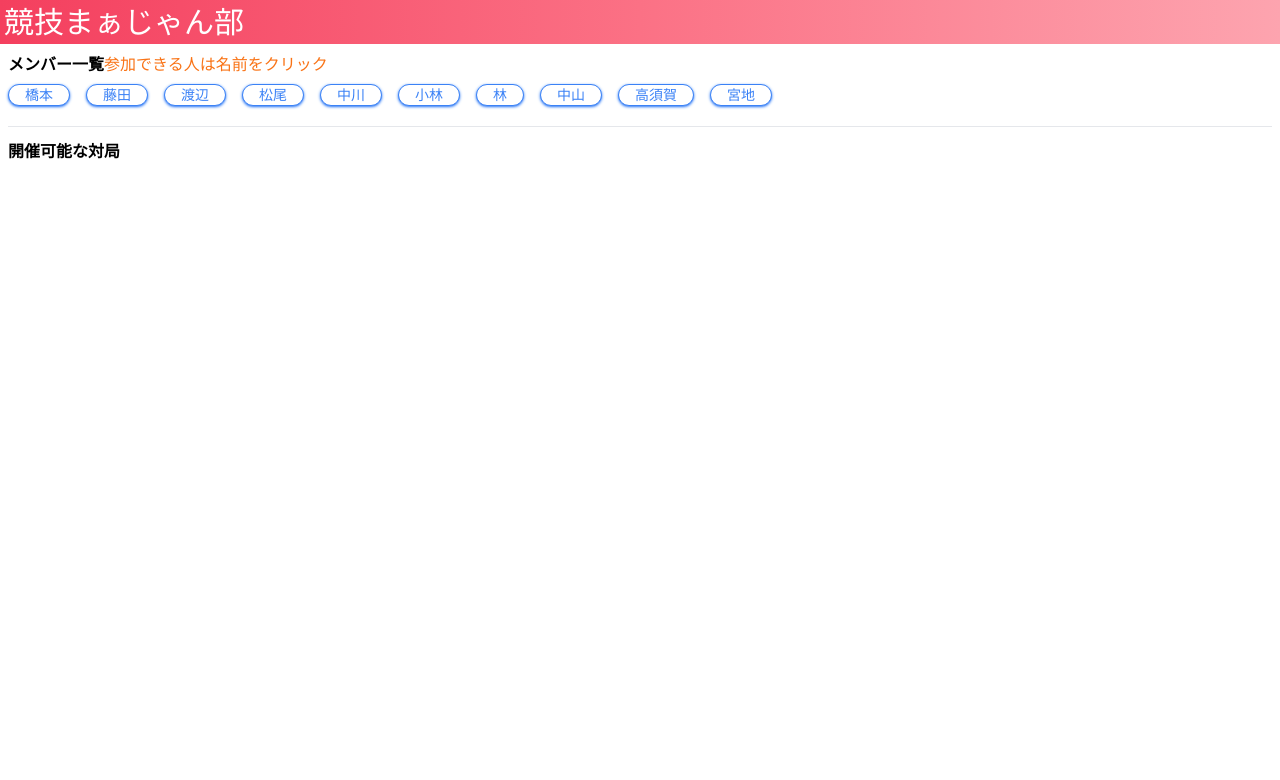
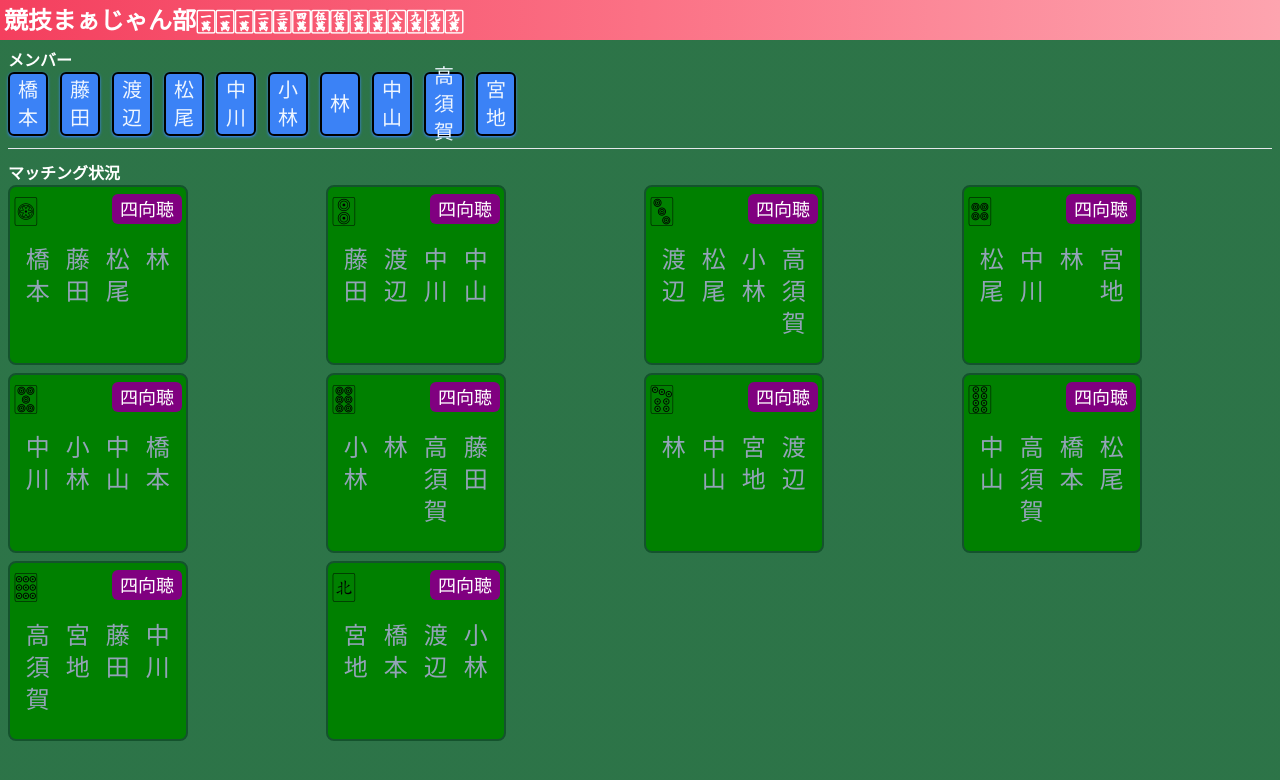
Before and after one commit to mitsumatsuo/mahjong, a Next.js app: page / in a window 1280 px wide. Shown: the top 780 px of the page. Built offline with nearby package versions, Linux system fonts and the light colour scheme.

Commit message:
modify looks and feel

```diff
--- a/pages/index.tsx
+++ b/pages/index.tsx
@@ -1,6 +1,6 @@
 import type { NextPage } from "next";
 import Head from "next/head";
-import { useEffect, useState } from "react";
+import { useCallback, useState } from "react";
 
 type User = {
   id: number;
@@ -57,16 +57,16 @@ const defaultUsers: User[] = [
 ];
 
 const matches = [
-  { id: 0, name: "1回戦", users: ["橋本", "藤田", "松尾", "林"] },
-  { id: 1, name: "2回戦", users: ["藤田", "渡辺", "中川", "中山"] },
-  { id: 2, name: "3回戦", users: ["渡辺", "松尾", "小林", "高須賀"] },
-  { id: 3, name: "4回戦", users: ["松尾", "中川", "林", "宮地"] },
-  { id: 4, name: "5回戦", users: ["中川", "小林", "中山", "橋本"] },
-  { id: 5, name: "6回戦", users: ["小林", "林", "高須賀", "藤田"] },
-  { id: 6, name: "7回戦", users: ["林", "中山", "宮地", "渡辺"] },
-  { id: 7, name: "8回戦", users: ["中山", "高須賀", "橋本", "松尾"] },
-  { id: 8, name: "9回戦", users: ["高須賀", "宮地", "藤田", "中川"] },
-  { id: 9, name: "最終戦", users: ["宮地", "橋本", "渡辺", "小林"] },
+  { id: 0, name: "🀙", users: ["橋本", "藤田", "松尾", "林"] },
+  { id: 1, name: "🀚", users: ["藤田", "渡辺", "中川", "中山"] },
+  { id: 2, name: "🀛", users: ["渡辺", "松尾", "小林", "高須賀"] },
+  { id: 3, name: "🀜", users: ["松尾", "中川", "林", "宮地"] },
+  { id: 4, name: "🀝", users: ["中川", "小林", "中山", "橋本"] },
+  { id: 5, name: "🀞", users: ["小林", "林", "高須賀", "藤田"] },
+  { id: 6, name: "🀟", users: ["林", "中山", "宮地", "渡辺"] },
+  { id: 7, name: "🀠", users: ["中山", "高須賀", "橋本", "松尾"] },
+  { id: 8, name: "🀡", users: ["高須賀", "宮地", "藤田", "中川"] },
+  { id: 9, name: "🀃", users: ["宮地", "橋本", "渡辺", "小林"] },
 ];
 
 const title = "競技まぁじゃん部";
@@ -75,7 +75,7 @@ const Home: NextPage = () => {
   const [users, setUsers] = useState(defaultUsers);
   const [filteredMatches, setFilteredMatches] = useState(matches);
 
-  const clickClearEventHandler = () => {
+  const clickClearEventHandler = useCallback(() => {
     setUsers((s) => {
       return s.map((ss) => {
         return {
@@ -84,52 +84,51 @@ const Home: NextPage = () => {
         };
       });
     });
-  };
-  const clickEventHandler = (e: User) => {
+  }, []);
+
+  const clickEventHandler = useCallback((e: User) => {
     e.checked = !e.checked;
     setUsers((old) => [
       ...old.filter((user) => user.id < e.id),
       e,
       ...old.filter((user) => user.id > e.id),
     ]);
-  };
+  }, []);
 
-  useEffect(() => {
-    let availableMatches: Match[] = [];
-    users.forEach((user) => {
-      if (user.checked) {
-        const newValue = matches.filter((m) => m.users.includes(user.name));
-        availableMatches.push(...newValue);
-      }
-    });
-    setFilteredMatches(removeDup(availableMatches));
-  }, [users, setFilteredMatches]);
+  // useEffect(() => {
+  //   let availableMatches: Match[] = [];
+  //   users.forEach((user) => {
+  //     if (user.checked) {
+  //       const newValue = matches.filter((m) => m.users.includes(user.name));
+  //       availableMatches.push(...newValue);
+  //     }
+  //   });
+
+  //   setFilteredMatches(removeDup(availableMatches.length === 0 ? matches : availableMatches));
+  // }, [users, setFilteredMatches]);
 
   return (
-    <div className="">
+    <div className="bg-gradient-to-br from-green-800/90 via-green-800/90 to-green-800/90 select-none h-screen">
       <Head>
         <title>Create Next App</title>
         <meta name="description" content="Generated by create next app" />
         <link rel="icon" href="/favicon.ico" />
       </Head>
 
-      <main>
-        <h1 className="text-3xl bg-gradient-to-r from-rose-500 via-rose-400 to-rose-300 text-white p-1">
-          {title}
+      <main className="">
+        <h1 className="font-bold text-2xl bg-gradient-to-r from-rose-500 via-rose-400 to-rose-300 text-white p-1">
+          {title}🀇🀇🀇🀈🀉🀊🀋🀋🀌🀍🀎🀏🀏🀏
         </h1>
         <div className="p-2">
           <div className="">
-            <span className="font-bold text-black text-base">メンバー一覧</span>
-            <span className="font-thin text-orange-500 text-base">
-              　参加できる人は名前をクリック
-            </span>
+            <span className="font-bold text-white text-base">メンバー</span>
           </div>
-          <div className="flex space-x-4 text-sm items-center">
+          <div className="flex space-x-1 sm:space-x-2 md:space-x-3 2xl:space-x-4 items-center font-serif">
             {users.map((user) => {
               return user.checked ? (
                 <div
                   key={user.id}
-                  className="bg-blue-500 text-blue-50 text-center whitespace-nowrap px-4 my-2 rounded-full border border-blue-500 select-none cursor-pointer shadow shadow-blue-500"
+                  className="bg-white font-bold text-[red] text-center px-2 2xl:px-4 rounded-md border-2 border-black cursor-pointer shadow shadow-blue-500 w-10 h-16 2xl:w-16 2xl:h-20 flex justify-center items-center text-xl 2xl:text-2xl"
                   onClick={() => clickEventHandler(user)}
                 >
                   {user.name}
@@ -137,63 +136,72 @@ const Home: NextPage = () => {
               ) : (
                 <div
                   key={user.id}
-                  className="bg-white text-blue-500 text-center whitespace-nowrap px-4 my-2 rounded-full border border-blue-500 select-none cursor-pointer shadow shadow-blue-500"
+                  className="bg-blue-500 text-blue-50 text-center px-2 2xl:px-4 rounded-md border-2 border-black cursor-pointer shadow shadow-blue-500 w-10 h-16 2xl:w-16 2xl:h-20 flex justify-center items-center text-xl 2xl:text-2xl"
                   onClick={() => clickEventHandler(user)}
                 >
                   {user.name}
                 </div>
               );
             })}
-            {users.every((user) => !user.checked) ? (
-              <></>
-            ) : (
+            {users.some((user) => user.checked) ? (
               <div
-                className="bg-slate-500 text-slate-50 text-center whitespace-nowrap px-4 py-1  rounded border border-slate-500 select-none cursor-pointer shadow shadow-slate-500 uppercase"
+                className="bg-yellow-500 text-yellow-50 text-center whitespace-nowrap px-4 rounded border border-yellow-500 select-none cursor-pointer shadow shadow-yellow-500 uppercase"
                 onClick={() => clickClearEventHandler()}
               >
-                チェック解除
+                流局
               </div>
+            ) : (
+              <></>
             )}
           </div>
           <hr className="my-3" />
-          <div className="font-bold text-black text-base">開催可能な対局</div>
-          <div className="w-1/2 grid grid-cols-2 grid-rows-5 grid-flow-col-dense">
+          <div className="font-bold text-white text-base">マッチング状況</div>
+          <div className="w-full grid grid-cols-2 sm:grid-cols-3 xl:grid-cols-4 grid-flow-row gap-1 md:gap-1 lg:gap-2 2xl:gap-4">
             {filteredMatches.map((match) => {
               const numOfAvailable = countAvailableMemberCount(
                 users,
                 match.users
               );
               return (
-                <div key={match.id} className="">
-                  <span className="p-2 text-black text-sm">{match.name}:</span>
+                <div
+                  key={match.id}
+                  className="w-[180px] 2xl:w-[300px] h-[180px] 2xl:h-[300px] 2xl:m-8 2xl:p-8 rounded-lg border-2 2xl:border-8 border-green-900 bg-[green]"
+                >
+                  <div className="flex justify-between items-center m-1 2xl:m-4 font-serif">
+                    <span className="text-3xl 2xl:text-5xl">{match.name}</span>
                     {numOfAvailable === 4 ? (
-                    <span className="px-3 border rounded-md bg-blue-400 text-white border-blue-800 text-sm">
-                      開催する
+                      <span className="text-lg 2xl:text-2xl px-2 2xl:px-4 py-px 2xl:py-1 rounded-md bg-[blue] text-white 2xl:shadow-sm shadow-[blue]/80">
+                        聴牌
                       </span>
                     ) : numOfAvailable === 3 ? (
-                    <span className="px-3 border rounded-md bg-orange-600 text-white border-orange-800 text-sm">
-                      あと{4 - numOfAvailable}名
+                      <span className="text-lg 2xl:text-2xl px-2 2xl:px-4 py-px 2xl:py-1 rounded-md bg-[orange] text-white 2xl:shadow-sm shadow-[orange]/80">
+                        一向聴
                       </span>
                     ) : numOfAvailable === 2 ? (
-                    <span className="px-3 border rounded-md bg-orange-500 text-white border-orange-800 text-sm">
-                      あと{4 - numOfAvailable}名
+                      <span className="text-lg 2xl:text-2xl px-2 2xl:px-4 py-px 2xl:py-1 rounded-md bg-rose-500 text-white 2xl:shadow-sm shadow-rose-500/80">
+                        二向聴
+                      </span>
+                    ) : numOfAvailable === 1 ? (
+                      <span className="text-lg 2xl:text-2xl px-2 2xl:px-4 py-px 2xl:py-1 rounded-md bg-[brown] text-white 2xl:shadow-sm shadow-[brown]/80">
+                        三向聴
                       </span>
                     ) : (
-                    <span className="px-3 border rounded-md bg-orange-300 text-white border-orange-800 text-sm">
-                      あと{4 - numOfAvailable}名
+                      <span className="text-lg 2xl:text-2xl px-2 2xl:px-4 py-px 2xl:py-1 rounded-md bg-[purple] text-white 2xl:shadow-sm shadow-[purple]/80">
+                        四向聴
                       </span>
                     )}
-                  <div className="p-2 flex space-x-3">
+                  </div>
+                  <div className="mt-4 2xl:mt-10 flex justify-between text-center m-2 2xl:m-4 items-center font-serif 2xl:gap-4 tracking-wide">
                     {match.users.map((un) => {
                       let y = users.filter(
                         (user) => user.checked && user.name === un
                       );
                       return y && y.length > 0 ? (
-                        <div className="font-bold text-rose-500 text-base">
+                        <div className="text-2xl 2xl:text-4xl w-16 h-20 text-[orange]">
                           {un}
                         </div>
                       ) : (
-                        <div className="font-thin text-slate-500 text-base">
+                        <div className="text-2xl 2xl:text-4xl w-16 h-20 text-slate-400">
                           {un}
                         </div>
                       );
```
Lines whose indentation alone changed are shown as unchanged.
